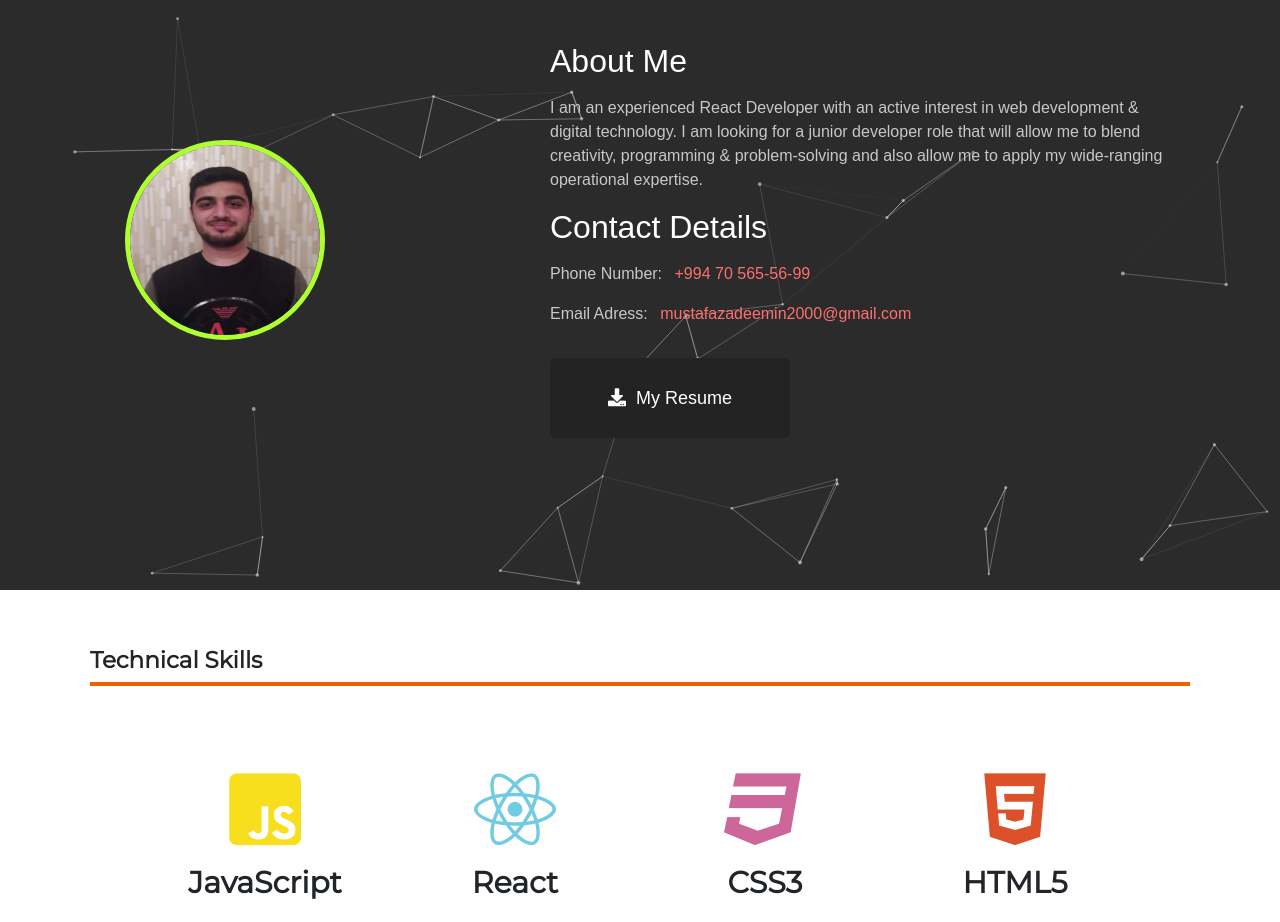
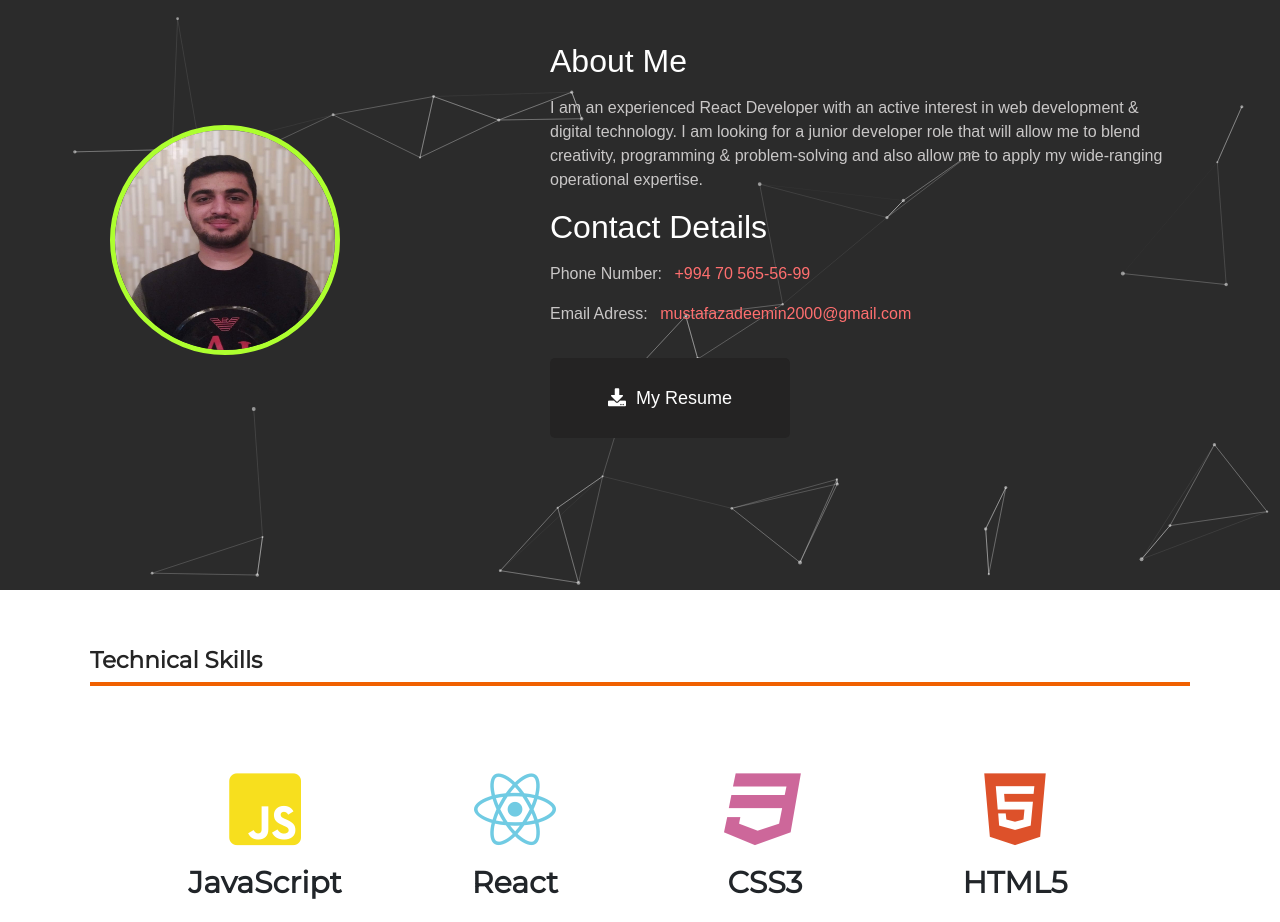
Before and after one commit to Emin-M/portfolio, a React (Create React App) app: page / in a window 1280 px wide. Shown: the part 960-1882 px from the top of the page. Built offline with nearby package versions, Linux system fonts and the light colour scheme.

Commit message:
fixing img problem

```diff
--- a/src/components/About/About.css
+++ b/src/components/About/About.css
@@ -17,11 +17,12 @@
 }
 
 .about-section .image-container img {
-    width: 200px;
-    height: 200px;
+    width: 230px;
+    height: 230px;
     border-radius: 50%;
     border: 5px solid greenyellow;
     background-size: contain;
+    background-position: center;
 }
 
 .about-section .content {
```
